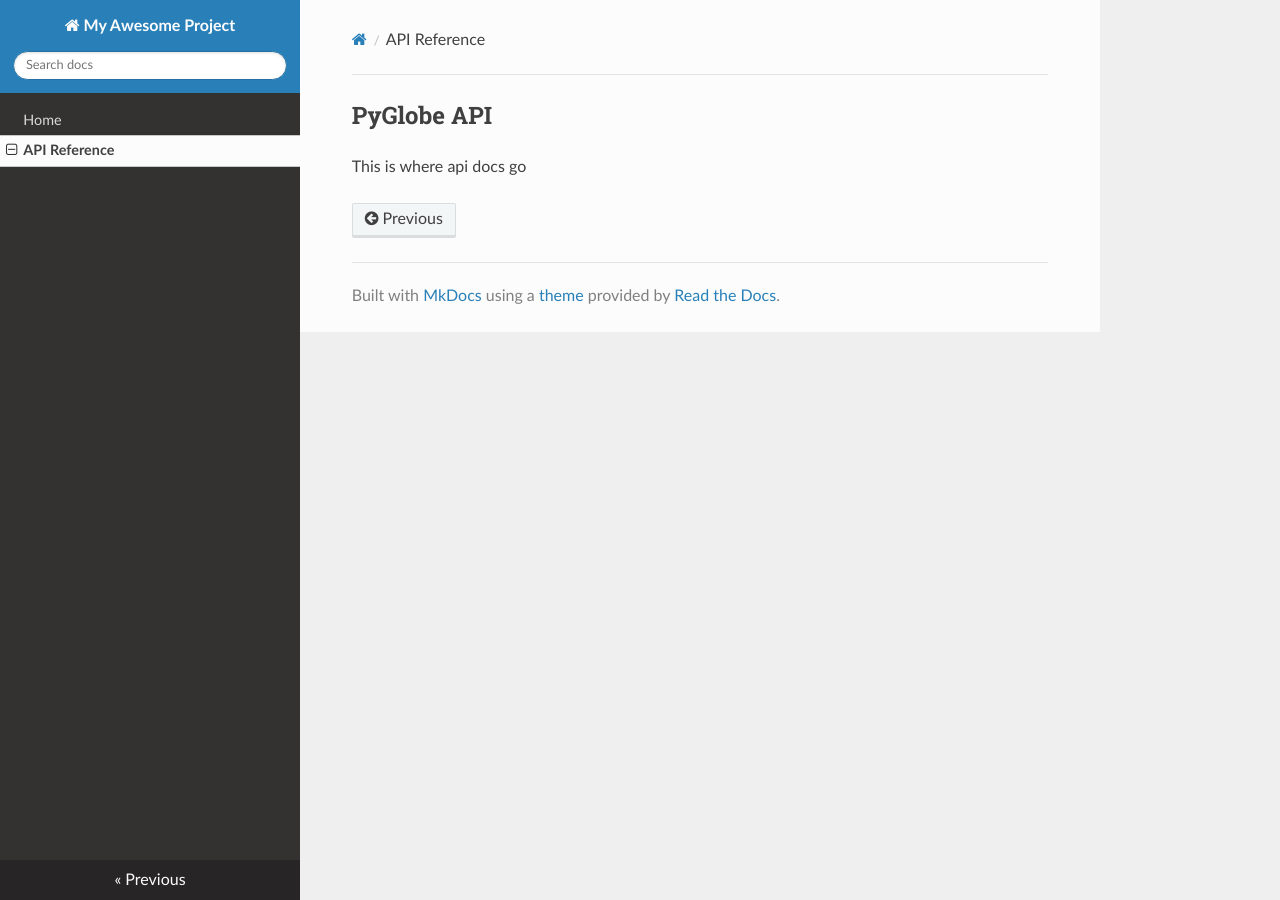
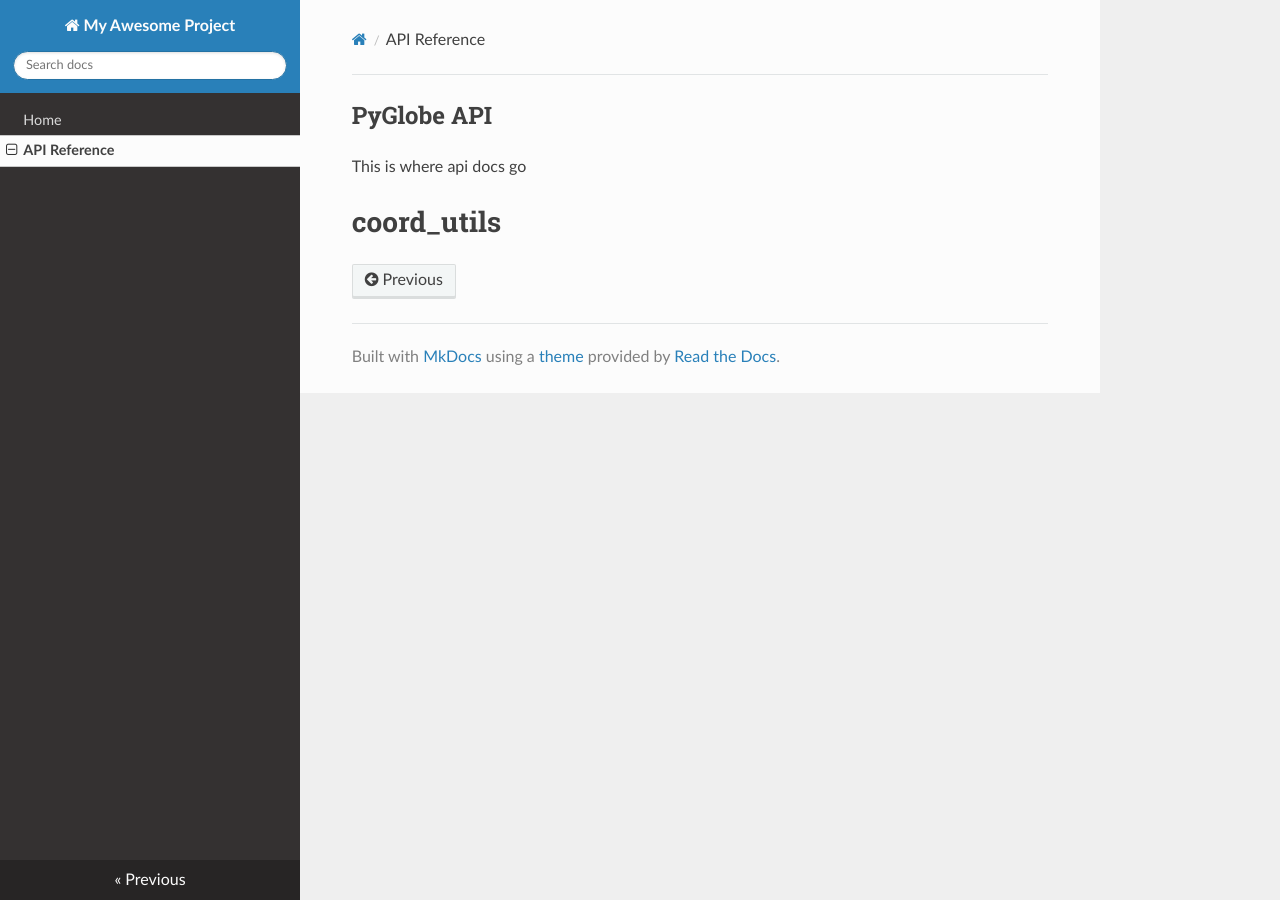
Before and after one commit to bthcode/PyGlobe, an MkDocs documentation site: the page built from docs/api-reference.md, in a window 1280 px wide. Built offline with MkDocs 1.6.1, drawn with Linux system fonts in a browser that asks for light colours; nearby versions of some CDN libraries.

```diff
--- a/docs/api-reference.md
+++ b/docs/api-reference.md
@@ -2,3 +2,5 @@ PyGlobe API
 -----------
 
 This is where api docs go
+
+# coord_utils
```
